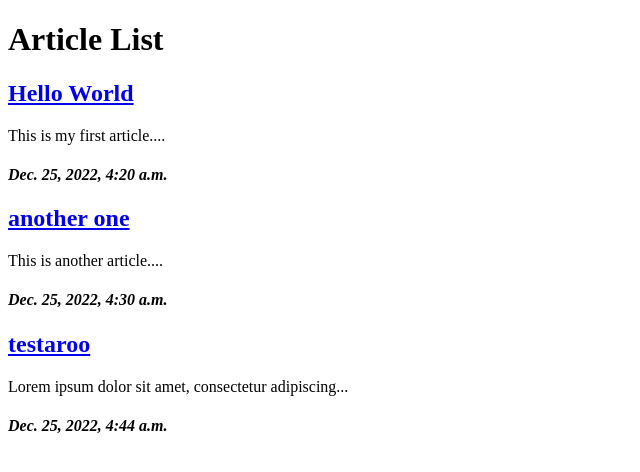
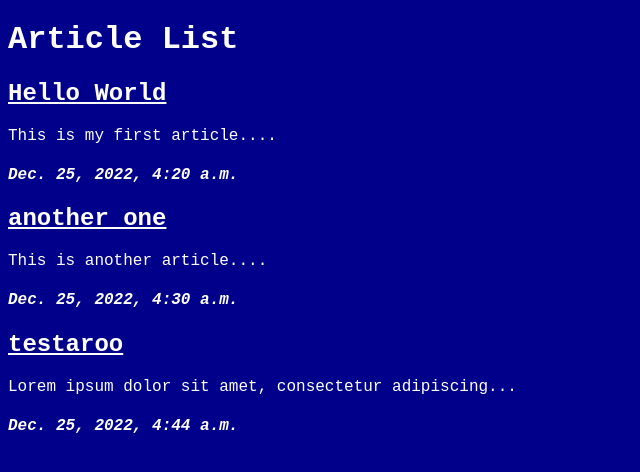
Before and after one commit to avraneel/djangotest, a Django app: page /articles/ in a window 1280 px wide. Shown: the top 472 px of the page, without its empty margins (0-640 px from the left). Run offline with Django 4.2, Linux system fonts and the light colour scheme; data comes from the database, SQL or seed files in the repository; both versions use the stored data as it was after the commit.

Commit message:
url capturing

```diff
--- a/articles/templates/articles/article_list.html
+++ b/articles/templates/articles/article_list.html
@@ -1,11 +1,6 @@
-<!DOCTYPE html>
-<html>
-    <head>
-        <meta charset="utf-8">
-        <title>Articles</title>
-        <link rel="stylesheet" href="">
-    </head>
-    <body>
+{% extends 'base.html' %}
+
+{% block content %}
         <h1>Article List</h1>
         <div class="articles">
             {% for article in articles %}
@@ -14,6 +9,6 @@
                     <p>{{article.snippet}}</p>
                     <h4><em>{{article.date}}</em></h4>
             {% endfor %}
-        <script src="" async defer></script>
-    </body>
-</html>
+                </div>
+            </div>
+{% endblock %}
--- a/articles/urls.py
+++ b/articles/urls.py
@@ -3,5 +3,6 @@ from django.urls import path, re_path
 from . import views
 
 urlpatterns = [
-    path('', views.article_list)
+    path('', views.article_list),
+    path('<slug:slug>', views.article_detail)
 ]
--- a/articles/views.py
+++ b/articles/views.py
@@ -1,3 +1,4 @@
+from django.http import HttpResponse
 from django.shortcuts import render
 from .models import Article
 
@@ -5,3 +6,6 @@ from .models import Article
 def article_list(request):
     articles = Article.objects.all().order_by('date')
     return render(request, 'articles/article_list.html', {'articles':articles})
+
+def article_detail(request, slug):
+    return HttpResponse(slug)
--- a/assets/styles.css
+++ b/assets/styles.css
@@ -1,3 +1,12 @@
 body {
-    background: blue;
+    background: darkblue;
+    font-family: 'Courier New', Courier, monospace;
 }
+
+.articles, a {
+    color: #ffffff;
+}
+
+h1 {
+    color: #ffffff;
+}
--- a/djangotest/urls.py
+++ b/djangotest/urls.py
@@ -20,8 +20,8 @@ from django.contrib.staticfiles.urls import staticfiles_urlpatterns
 
 urlpatterns = [
     path('admin/', admin.site.urls),
-    re_path('about/', views.about),
-    re_path(r'^$', views.homepage),
+    path('about/', views.about),
+    path('', views.homepage),
     path('articles/', include('articles.urls'))
 ]
 
--- a/templates/about.html
+++ b/templates/about.html
@@ -1,8 +1,5 @@
 <!DOCTYPE html>
-<!--[if lt IE 7]>      <html class="no-js lt-ie9 lt-ie8 lt-ie7"> <![endif]-->
-<!--[if IE 7]>         <html class="no-js lt-ie9 lt-ie8"> <![endif]-->
-<!--[if IE 8]>         <html class="no-js lt-ie9"> <![endif]-->
-<!--[if gt IE 8]>      <html class="no-js"> <!--<![endif]-->
+
 <html>
     <head>
         <meta charset="utf-8">
--- /dev/null
+++ b/templates/base.html
@@ -0,0 +1,17 @@
+{% load static %} <!-- Use this from django 4 (current)-->
+
+<!DOCTYPE html>
+<html>
+    <head>
+        <meta charset="utf-8">
+        <title>Articles</title>
+        <link rel="stylesheet" href="{% static 'styles.css' %}"
+    </head>
+    <body>
+        <div class="wrapper">
+            {% block content %}
+            {% endblock %}
+        </div>
+
+    </body>
+</html>
```
Also changed, not shown: djangotest/settings.py (+4 -4 lines), db.sqlite3.
